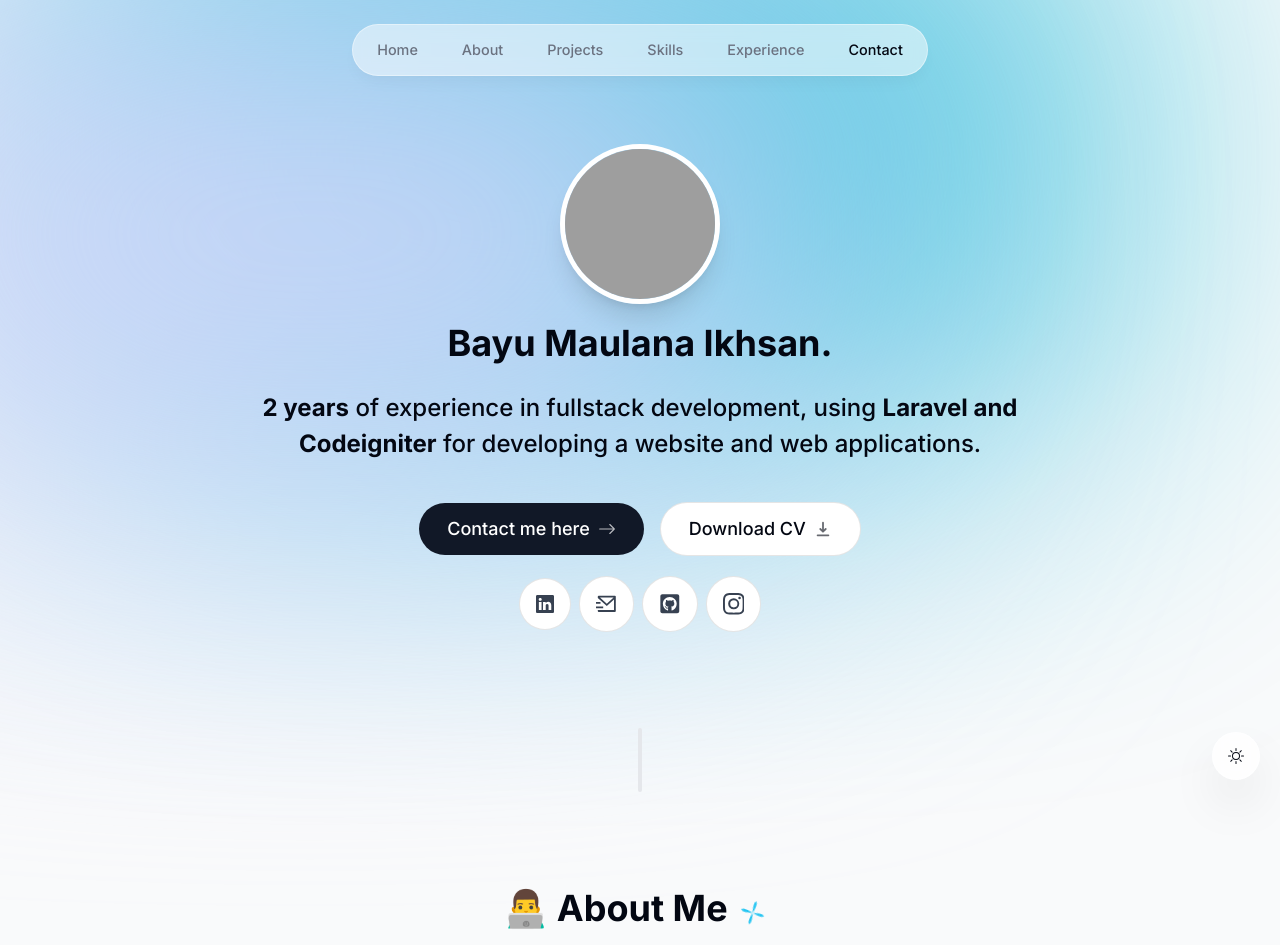
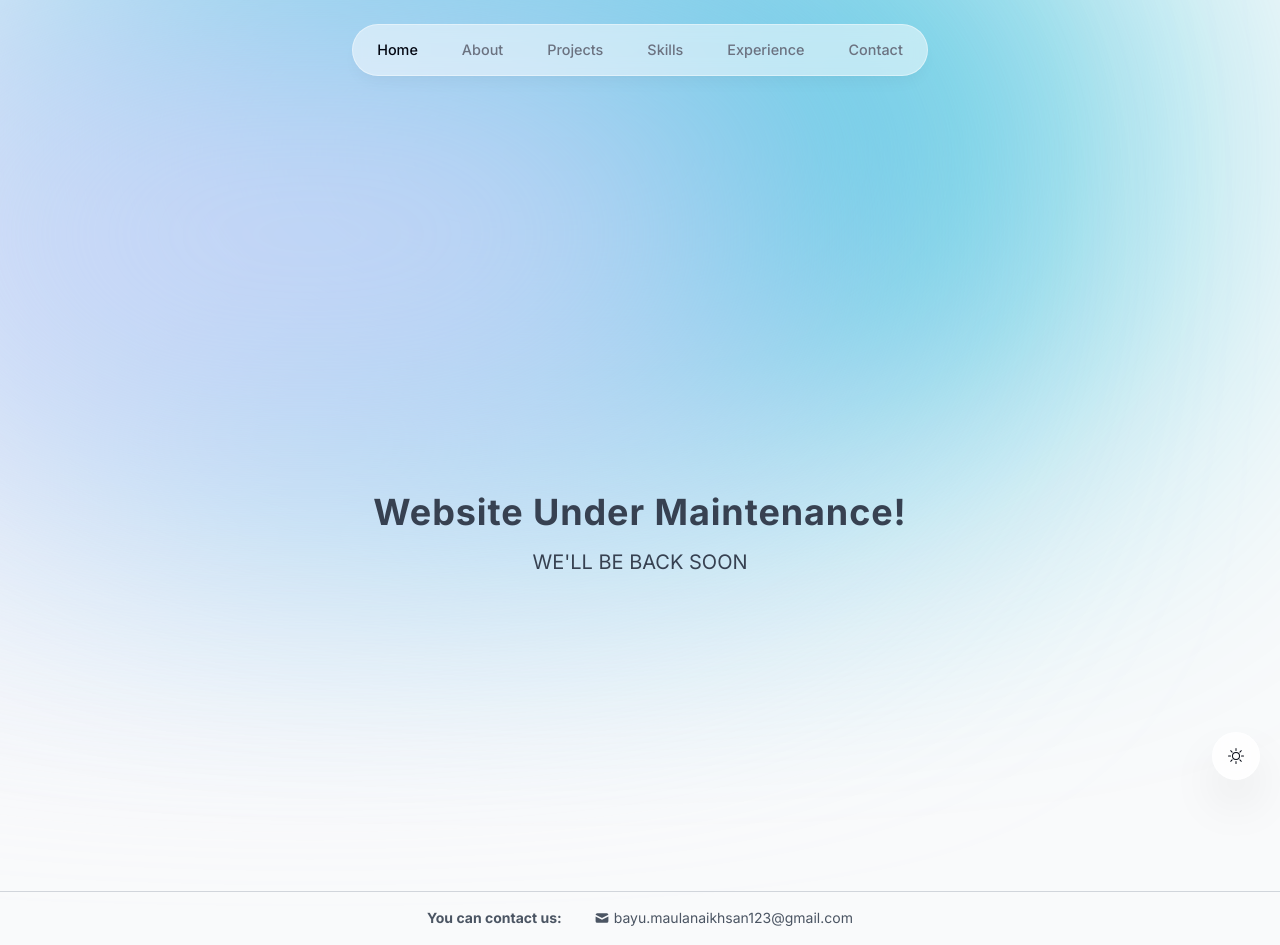
Before and after one commit to Bayumaul/portofolio-next, a Next.js app: page / in a window 1280 px wide. Shown: the top 945 px of the page. Built offline with nearby package versions, Linux system fonts and the light colour scheme; no server answers; grey boxes are pictures that could not be loaded.

Commit message:
update maintance mode

```diff
--- a/app/page.tsx
+++ b/app/page.tsx
@@ -6,8 +6,15 @@ import ProjectSection from "@/components/projectSection";
 import Projects from "@/components/projects";
 import SectionDivider from "@/components/section-divider";
 import Skills from "@/components/skills";
+import MaintenanceMode from "../components/MaintenanceMode";
 
 export default function Home() {
+  const isMaintenanceMode = true; // Atur ini berdasarkan kondisi maintenance
+
+  if (isMaintenanceMode) {
+    return <MaintenanceMode />;
+  }
+
   return (
     <main className="flex flex-col items-center px-4">
       <Intro />
--- /dev/null
+++ b/components/MaintenanceMode.tsx
@@ -0,0 +1,43 @@
+import React from "react";
+
+const MaintenanceMode: React.FC = () => {
+  return (
+    <div className="w-full h-screen flex flex-col items-center justify-between">
+      <div className="xl:w-1/2 flex-1 flex flex-col items-center justify-center text-center px-4 lg:px-0">
+        <p className="text-4xl font-bold text-gray-700 dark:text-white capitalize tracking-wide mt-8">
+          Website under maintenance!
+        </p>
+        <p className="text-xl text-gray-700 dark:text-white uppercase mt-4">
+          We'll be back soon
+        </p>
+      </div>
+      <div className="w-full py-4 border-t border-gray-300">
+        <div className="container mx-auto flex flex-col md:flex-row items-center justify-center text-gray-600 text-sm md:space-x-8 space-y-1 md:space-y-0">
+          <span className="font-bold dark:text-white">You can contact us:</span>
+
+          <a
+            href="#"
+            className="flex items-center space-x-1"
+            target="_blank"
+            title="Email"
+          >
+            <svg
+              xmlns="http://www.w3.org/2000/svg"
+              className="h-4 w-4"
+              viewBox="0 0 20 20"
+              fill="currentColor"
+            >
+              <path d="M2.003 5.884L10 9.882l7.997-3.998A2 2 0 0016 4H4a2 2 0 00-1.997 1.884z"></path>
+              <path d="M18 8.118l-8 4-8-4V14a2 2 0 002 2h12a2 2 0 002-2V8.118z"></path>
+            </svg>
+            <span className="dark:text-white">
+              bayu.maulanaikhsan123@gmail.com
+            </span>
+          </a>
+        </div>
+      </div>
+    </div>
+  );
+};
+
+export default MaintenanceMode;
```
